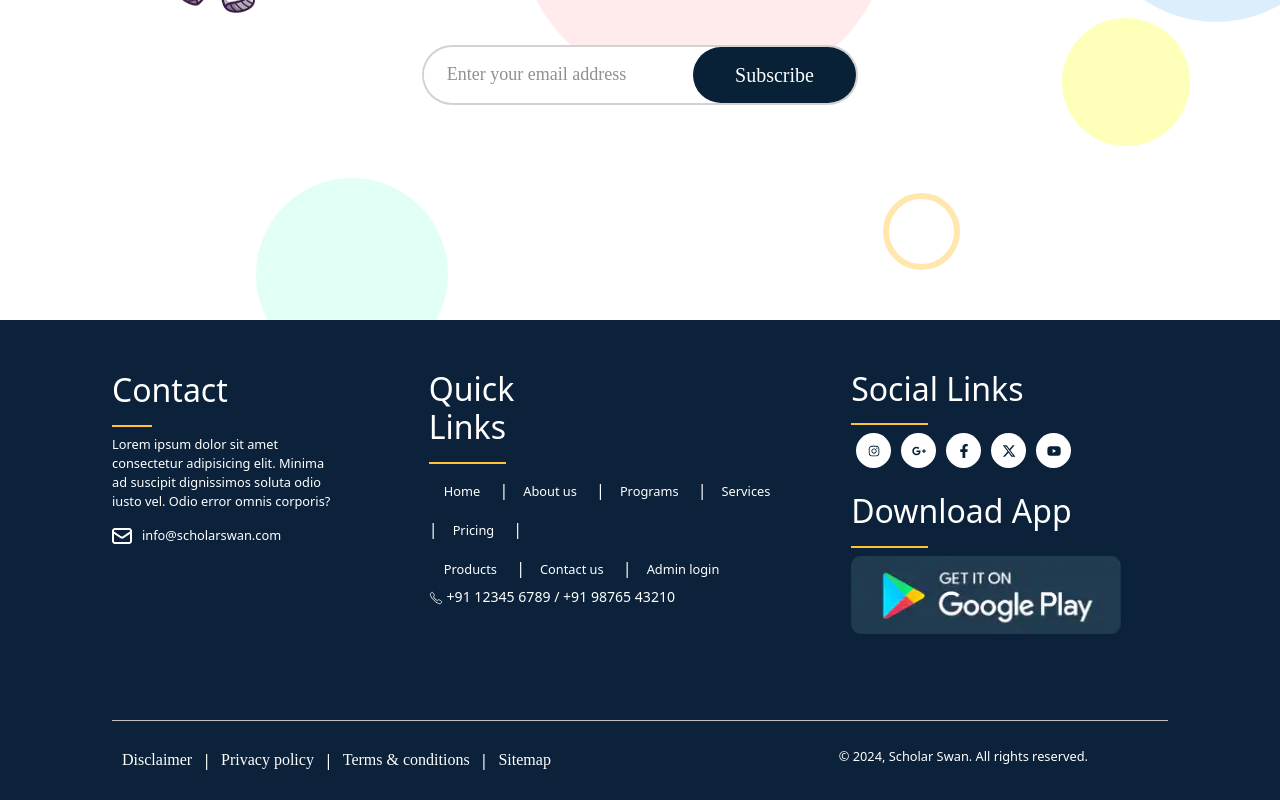
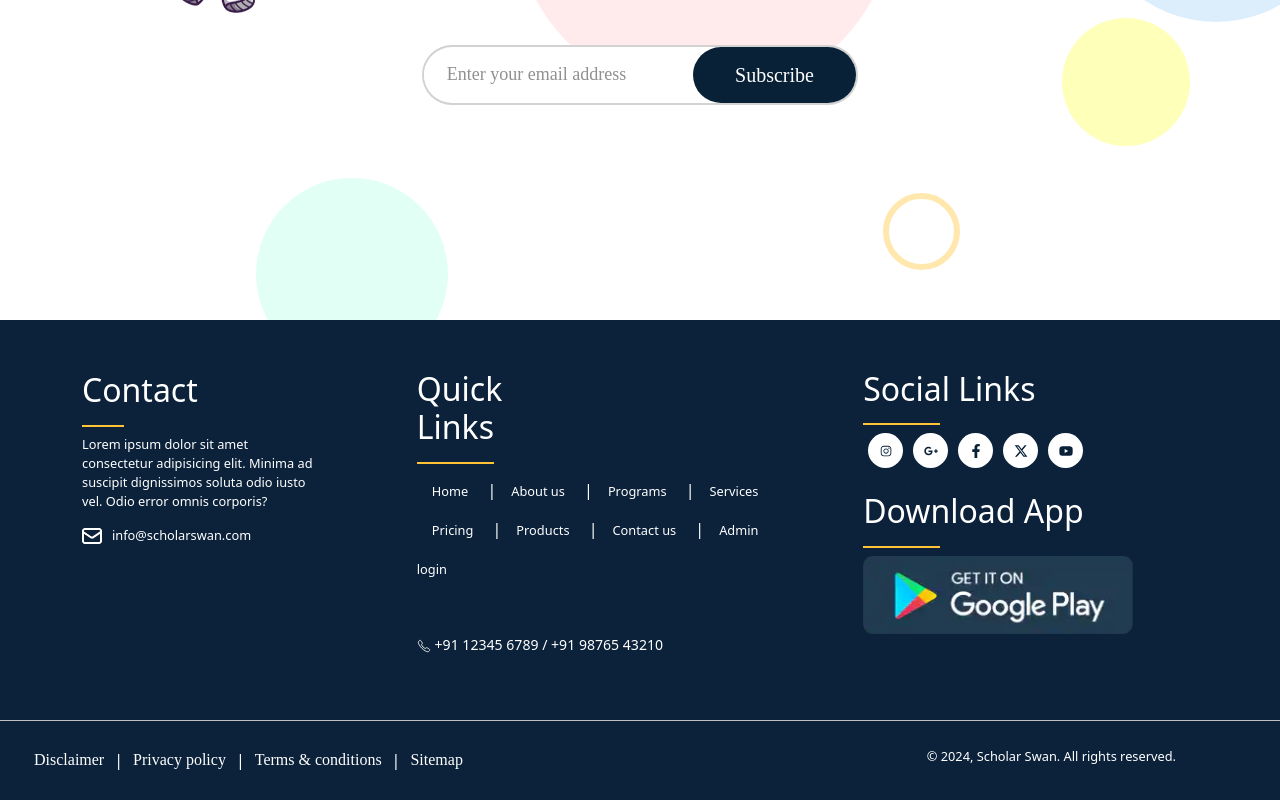
Before and after one commit to lokesbs0608/scholarSwan_bts, a React (Vite) app: page / in a window 1280 px wide. Shown: the part 4270-5070 px from the top of the page. Built offline with nearby package versions, Linux system fonts and the light colour scheme.

Commit message:
chanbges

```diff
--- a/src/components/Footer/Footer.scss
+++ b/src/components/Footer/Footer.scss
@@ -1,10 +1,10 @@
 .footer_main {
+  width: 100%;
+  background-color: #0b223a;
   .footer__ {
     width: 100%;
     background-color: #0b223a;
-    padding: 0 50px;
     position: relative;
-    padding: 0px 7rem;
     .messg {
       padding-right: 10px;
     }
@@ -164,6 +164,8 @@
         }
       }
     }
+
+  }
   .bottom {
     height: 10vh;
     width: 100%;
@@ -190,7 +192,6 @@
     h6 {
       margin-right: 80px;
       font-size: 1vw;
-      }
     }
   }
 
--- a/src/components/Footer/index.jsx
+++ b/src/components/Footer/index.jsx
@@ -24,7 +24,7 @@ const Footer = () => {
 
   return (
     <div className="footer_main">
-      <div className="footer__">
+      <div className="footer__ container">
         <div className="top">
           <div className="contact">
             <div className="w-50">
@@ -53,14 +53,14 @@ const Footer = () => {
               <Link to="/">Home</Link> |
               <Link to="/about">About us</Link> |
               <Link to="/program">Programs</Link> |
-              <Link to="/services">Services</Link> |
+              <Link to="/services">Services</Link>{  '  '}
               <Link to="/">Pricing</Link> |
-              <br />
+
               <Link to="/">Products</Link> |
               <Link to="/contact">Contact us</Link> |
               <Link to="/">Admin login</Link>
             </div>
-            <div className="quick-msg">
+            <div className="quick-msg mt-4 pt-4">
               <h6> <IoCallOutline className="quick-icon" /> <Link to="tel:+91 12345 6789">+91 12345 6789</Link> / <Link to="tel:+91 98765 43210">+91 98765 43210</Link></h6>
             </div>
           </div>
@@ -93,7 +93,9 @@ const Footer = () => {
             />
           </div>
         </div>
-        <div className="bottom">
+
+      </div>
+      <div className="bottom px-4">
           <div className="bottom-container">
             <Link to="">Disclaimer</Link> | <Link to="">Privacy policy</Link> | <Link to="">Terms & conditions</Link> | <Link to="">Sitemap</Link>
           </div>
@@ -101,7 +103,6 @@ const Footer = () => {
             <h6>© {currentYear}, Scholar Swan. All rights reserved.</h6>
           </div>
         </div>
-      </div>
     </div>
   );
 };
```
Lines whose indentation alone changed are shown as unchanged.
